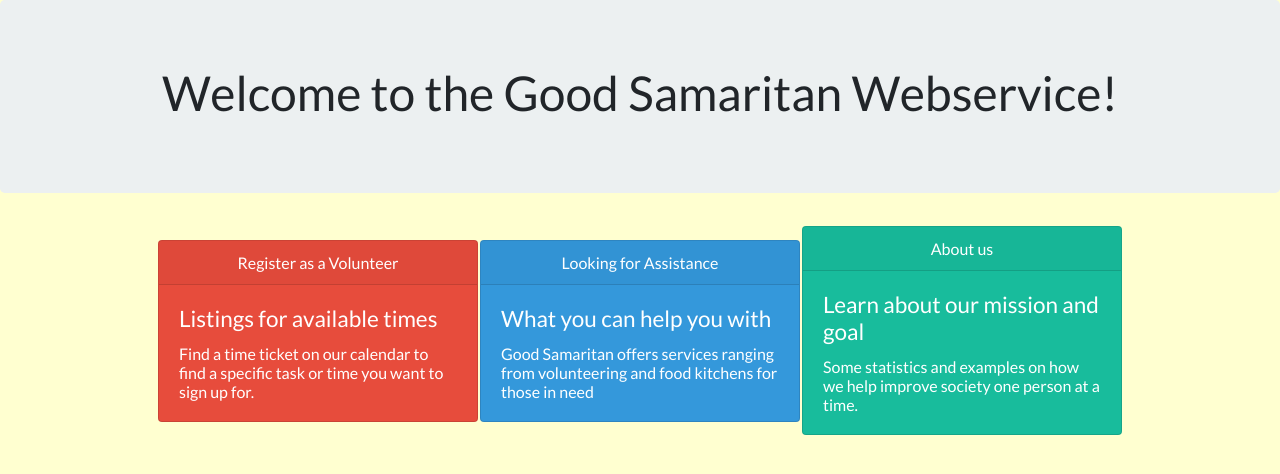
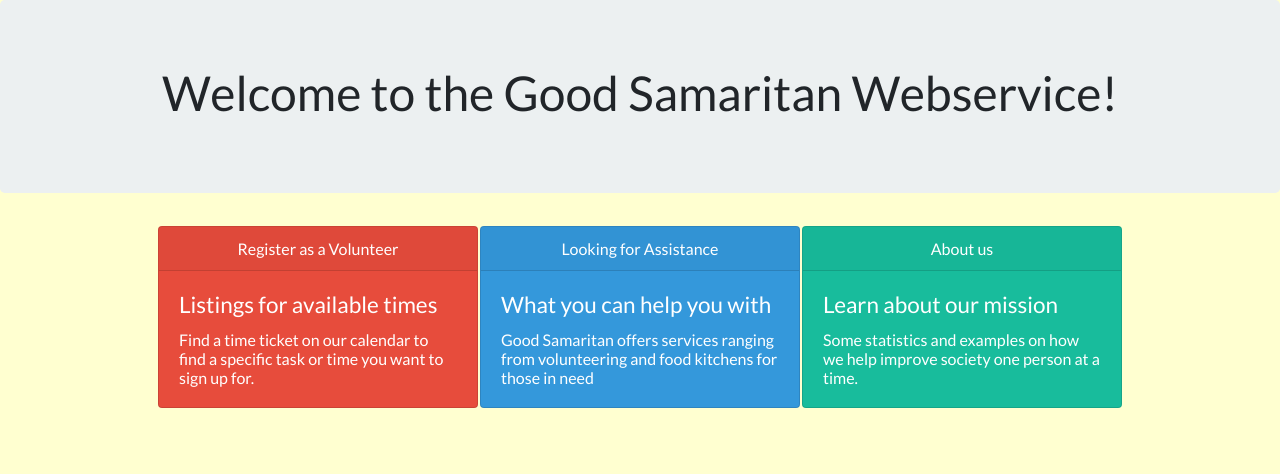
Before and after one commit to gurleen/philly-codefest-19d, a Flask app: template templates/index.html in a window 1280 px wide. Shown: the part 71-545 px from the top of the page. Run offline with Flask 2, Linux system fonts and the light colour scheme; the template is opened without the code that fills it, so the values that code supplies are empty.

Commit message:
Update index.html

```diff
--- a/templates/index.html
+++ b/templates/index.html
@@ -56,7 +56,7 @@
 				<div class="card text-white bg-success mb-3" style="max-width: 20rem;">
 					<div class="card-header"><center>About us</center></div>
 					<div class="card-body">
-					<h4 class="card-title">Learn about our mission and goal</h4>
+					<h4 class="card-title">Learn about our mission</h4>
 					<p class="card-text">Some statistics and examples on how we help improve society one person at a time.</p>
 					</div>
 				</div>
```
